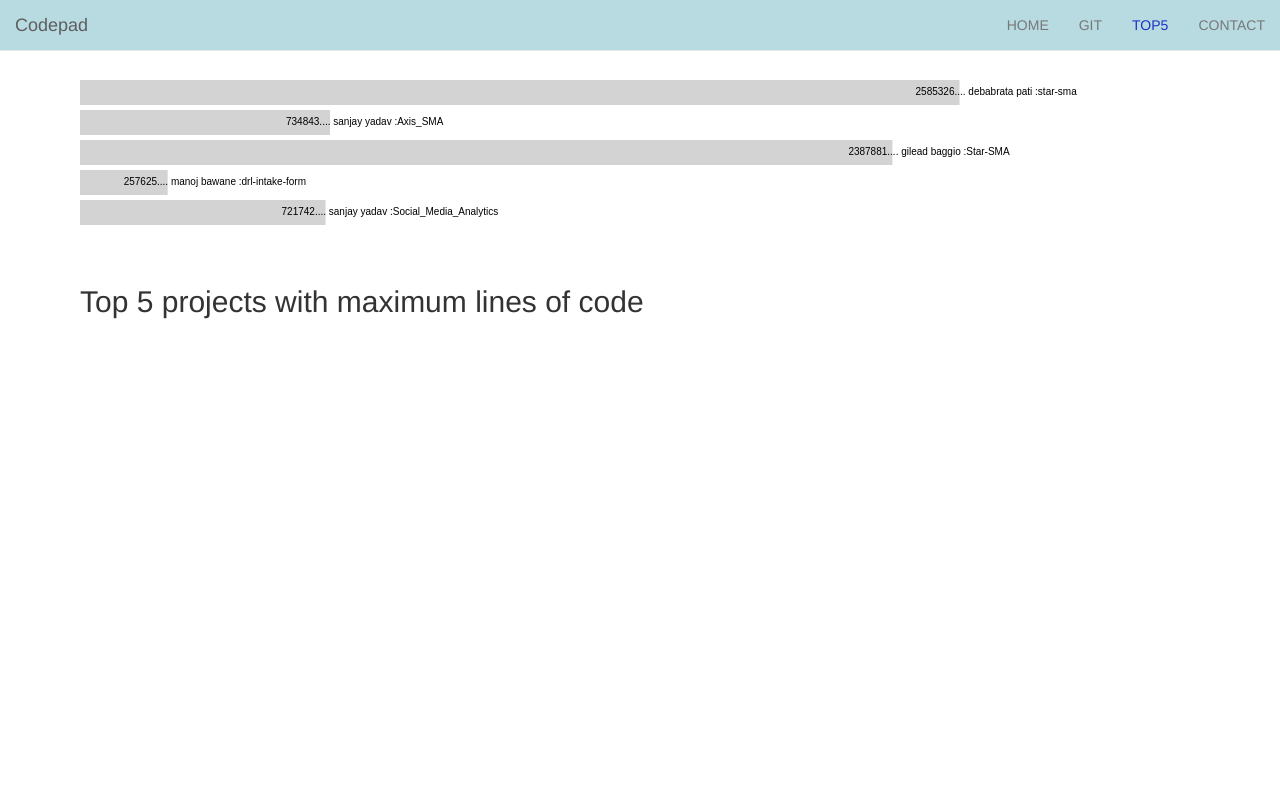
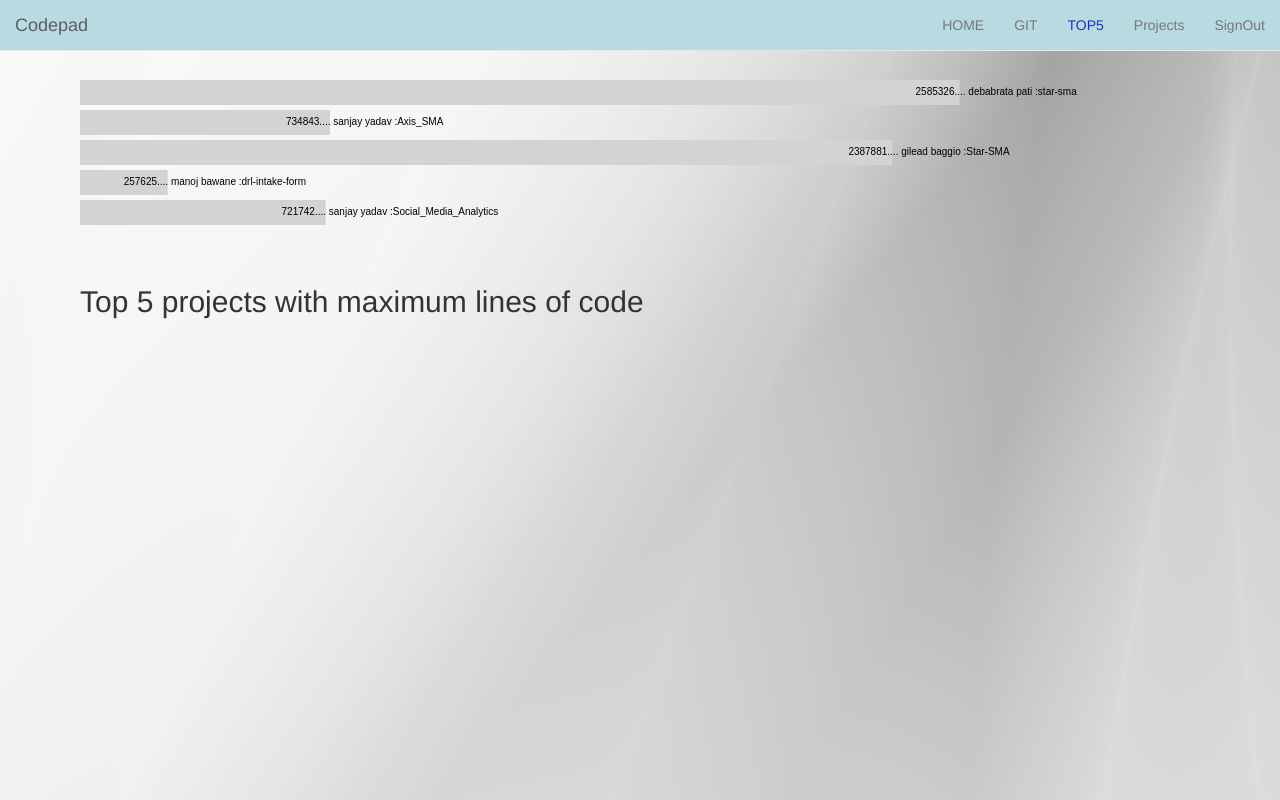
Before and after one commit to Ushasreetwinky/project-2, a plain HTML site: page top5.html in a window 1280 px wide. Shown: the top 800 px of the page. Drawn offline with nearby package versions, Linux system fonts and the light colour scheme.

Commit message:
Replace top5.html

```diff
--- a/top5.html
+++ b/top5.html
@@ -25,13 +25,14 @@
         <li><a href="index1.html">HOME</a></li>
         <li><a href="plot.html" >GIT</a></li>
         <li><a href="top5.html"  style="color: #1E31C4">TOP5</a></li>
-        <li><a href="complete_loc.html">CONTACT</a></li>
+        <li><a href="complete_loc.html">Projects</a></li>
+        <li><a href="index.html">SignOut</a></li>
       </ul>
     </div>
   </div>
 </nav>
 </head>
-<body style="margin:80px">
+<body style="margin:80px"  background="bg2.jpg">
 <svg>
 <script type="text/javascript">
 d3.csv("top5.csv", function(_data) {
```
